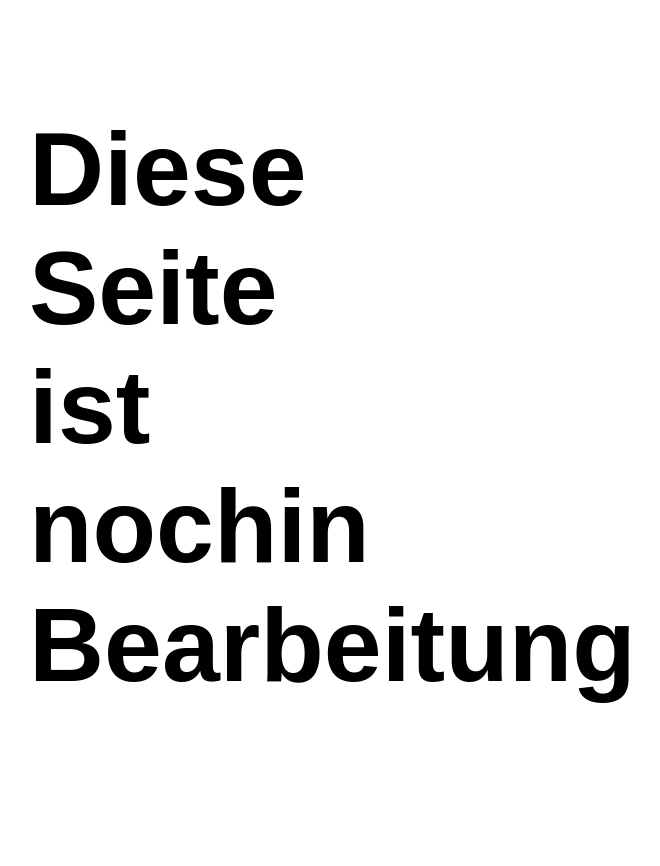
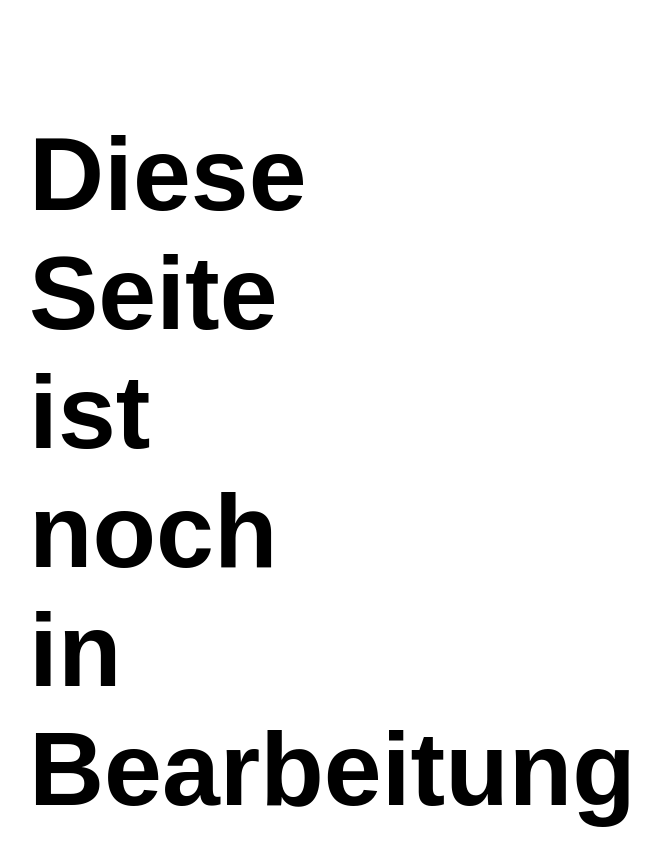
Before and after one commit to NoahGora/creative-content, a plain HTML site: page index.html in a window 1280 px wide. Shown: the part 372-1238 px from the top of the page, without its empty margins (61-721 px from the left). Drawn offline with Linux system fonts and the light colour scheme.

Commit message:
Update index.html

```diff
--- a/index.html
+++ b/index.html
@@ -25,7 +25,7 @@
         <a href="contact.html" class="articlew"><b>CONTACT-</b></a>
       </div>
 
-    <h1> Diese Seite ist nochin Bearbeitung </h>
+    <h1> Diese Seite ist noch in Bearbeitung </h>
 </div>
 
   <footer class= "footer" style="margin-top: 500px;">
```
